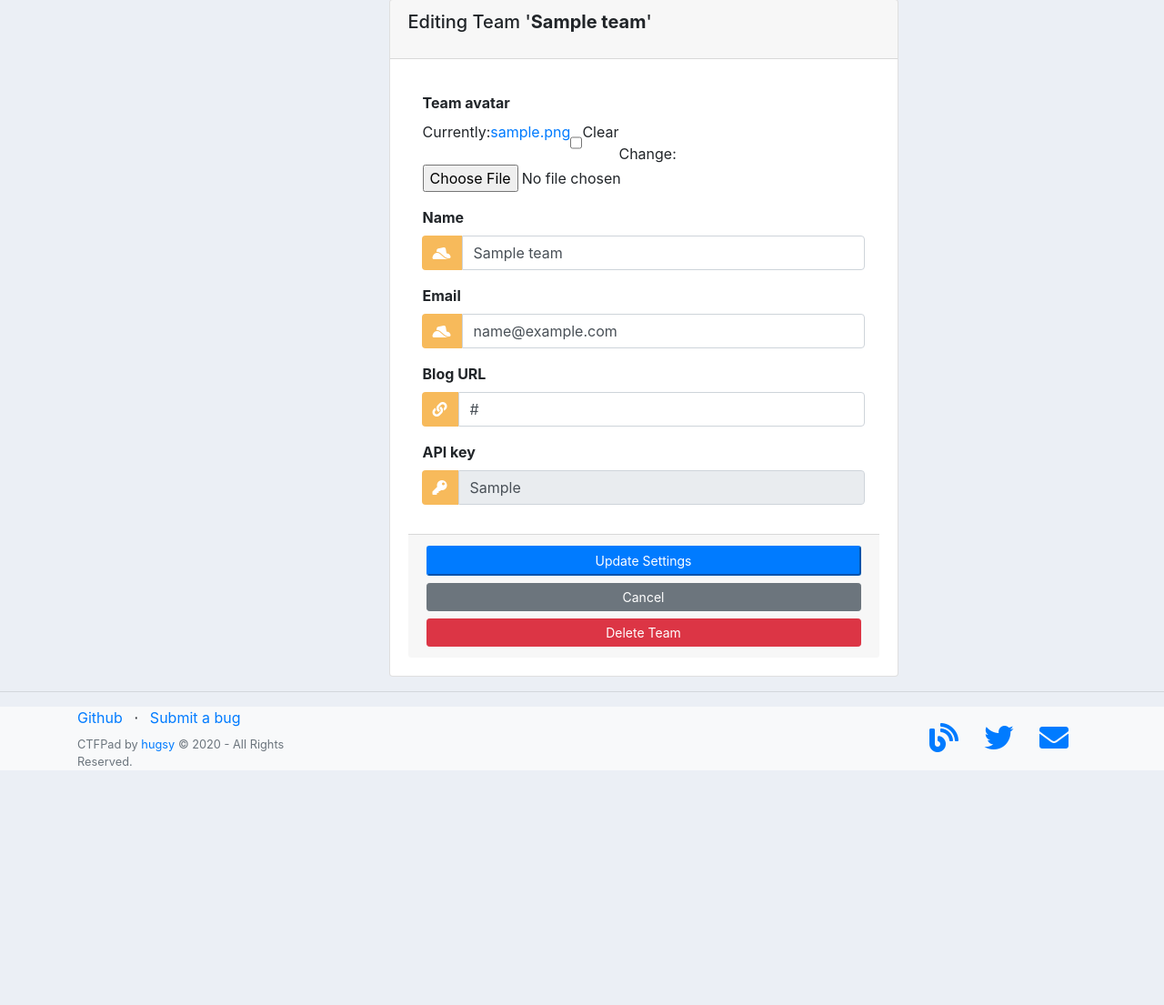
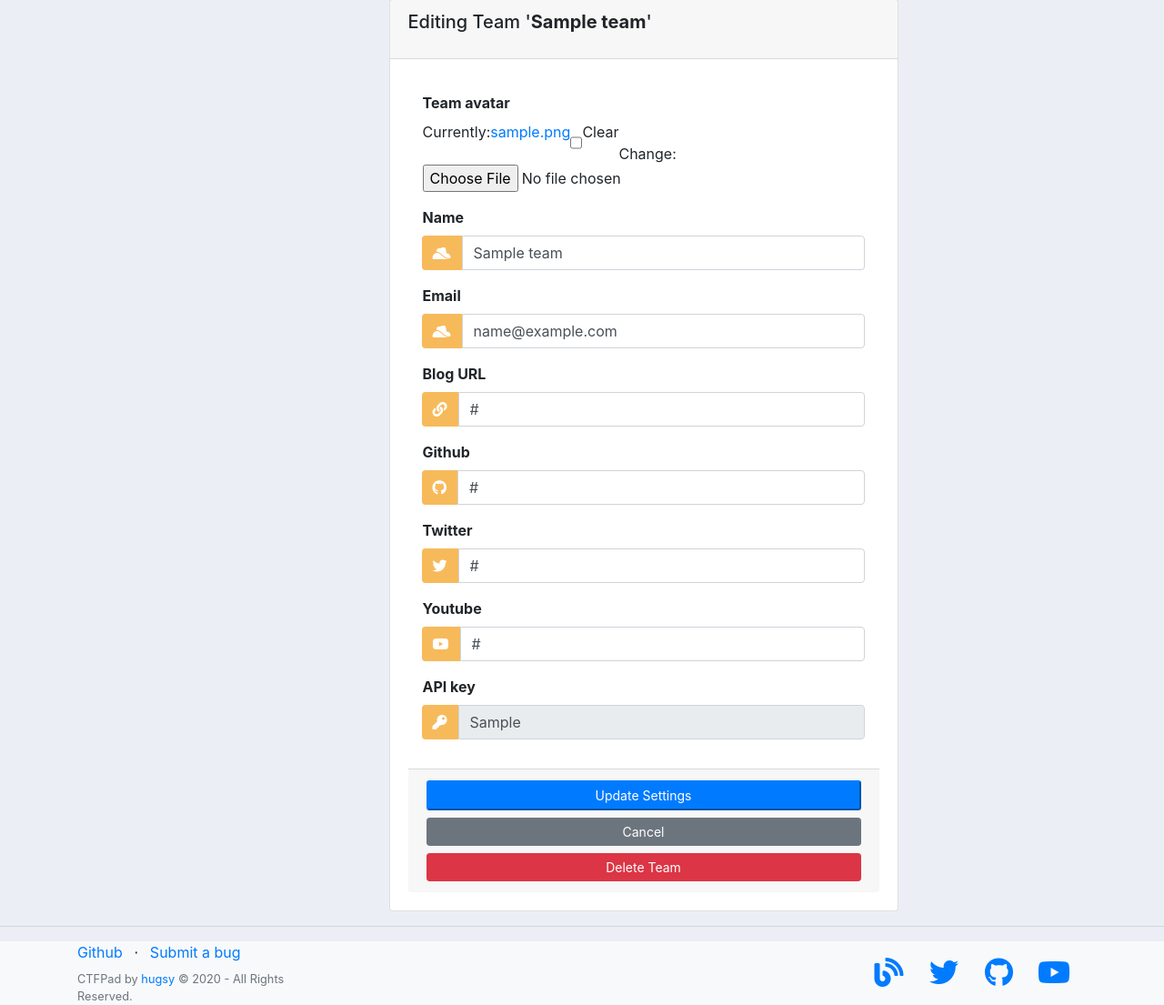
Before and after one commit to hugsy/ctfhub, a Django app: page /teams/edit/1 in a window 1280 px wide. Shown: the part 81-1186 px from the top of the page at 91% size. Before the commit the page ends 928 px from the top, so only its background shows below. Run offline with Django 3.2, Linux system fonts and the light colour scheme; a user stored in the database is signed in; tables that the repository leaves empty hold one stand-in row (values such as "Sample post"); some libraries are stand-ins or nearby versions.

Commit message:
added team social links

```diff
--- a/ctfpad/templates/ctfpad/footer.html
+++ b/ctfpad/templates/ctfpad/footer.html
@@ -13,21 +13,38 @@
 
       <div class="col-lg-9 h-100 text-center text-lg-right my-auto">
         <ul class="list-inline mb-0">
+          {% if request.user.member.team.blog_url %}
           <li class="list-inline-item mr-3">
-            <a href="#">
+            <a href="{{request.user.member.team.blog_url}}" target="_blank">
               <i class="fas fa-blog fa-2x fa-fw"></i>
             </a>
           </li>
+          {% endif %}
+
+          {% if request.user.member.team.twitter_url %}
           <li class="list-inline-item mr-3">
-            <a href="#">
+            <a href="{{request.user.member.team.twitter_url}}" target="_blank">
               <i class="fab fa-twitter fa-2x fa-fw"></i>
             </a>
           </li>
+          {% endif %}
+
+          {% if request.user.member.team.github_url %}
           <li class="list-inline-item mr-3">
-            <a href="#">
-              <i class="fas fa-envelope fa-2x fa-fw"></i>
+            <a href="{{request.user.member.team.github_url}}" target="_blank">
+              <i class="fab fa-github fa-2x fa-fw"></i>
             </a>
           </li>
+          {% endif %}
+
+          {% if request.user.member.team.youtube_url %}
+          <li class="list-inline-item mr-3">
+            <a href="{{request.user.member.team.youtube_url}}" target="_blank">
+              <i class="fab fa-youtube fa-2x fa-fw"></i>
+            </a>
+          </li>
+          {% endif %}
+
         </ul>
       </div>
     </div>
--- a/ctfpad/templates/team/edit.html
+++ b/ctfpad/templates/team/edit.html
@@ -56,7 +56,36 @@
                             </div>
                             <input id={{form.blog_url.id_for_label}} name="{{form.blog_url.html_name }}" placeholder="{{form.blog_url.label}}" value="{{form.blog_url.value}}" class="form-control"/>
                         </div>
-                        <!-- TODO add the other URLs -->
+
+                        <label class="label"><strong>Github</strong></label>
+                        <div class="input-group mb-3">
+                            <div class="input-group-append">
+                                <span class="input-group-text">
+                                    <i class="fab fa-github"></i>
+                                </span>
+                            </div>
+                            <input id={{form.github_url.id_for_label}} name="{{form.github_url.html_name }}" placeholder="{{form.github_url.label}}" value="{{form.github_url.value}}" class="form-control"/>
+                        </div>
+
+                        <label class="label"><strong>Twitter</strong></label>
+                        <div class="input-group mb-3">
+                            <div class="input-group-append">
+                                <span class="input-group-text">
+                                    <i class="fab fa-twitter"></i>
+                                </span>
+                            </div>
+                            <input id={{form.twitter_url.id_for_label}} name="{{form.twitter_url.html_name }}" placeholder="{{form.twitter_url.label}}" value="{{form.twitter_url.value}}" class="form-control"/>
+                        </div>
+
+                        <label class="label"><strong>Youtube</strong></label>
+                        <div class="input-group mb-3">
+                            <div class="input-group-append">
+                                <span class="input-group-text">
+                                    <i class="fab fa-youtube"></i>
+                                </span>
+                            </div>
+                            <input id={{form.youtube_url.id_for_label}} name="{{form.youtube_url.html_name }}" placeholder="{{form.youtube_url.label}}" value="{{form.youtube_url.value}}" class="form-control"/>
+                        </div>
 
                         <label class="label"><strong>API key</strong></label>
                         <div class="input-group mb-3">
--- a/ctfpad/templates/users/delete.html
+++ /dev/null
@@ -1 +0,0 @@
-TODO
```
